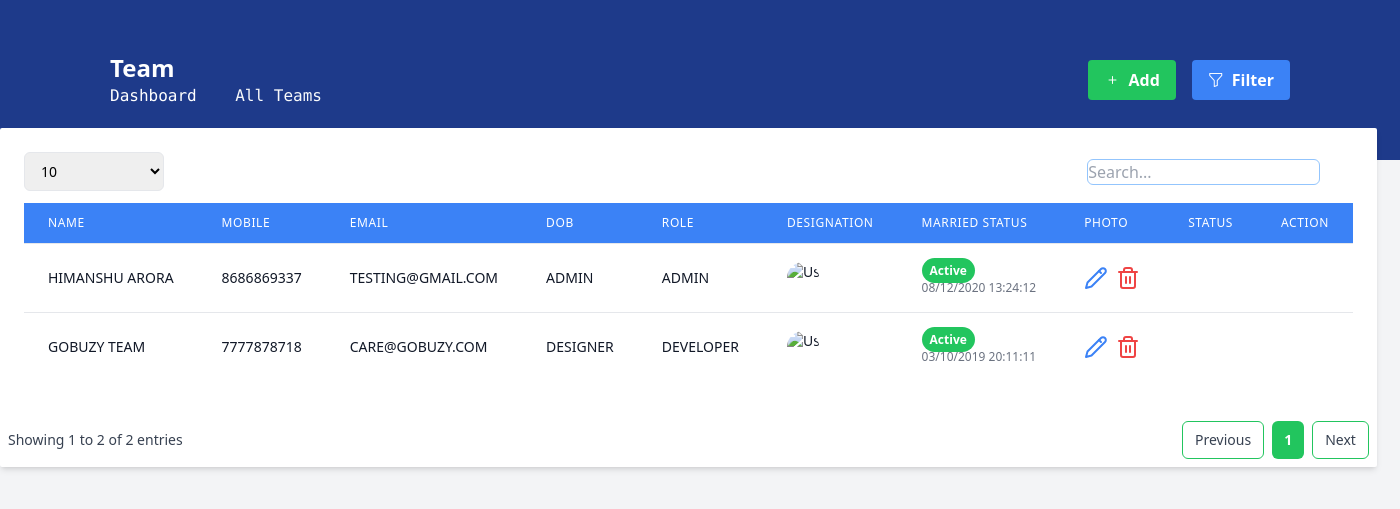
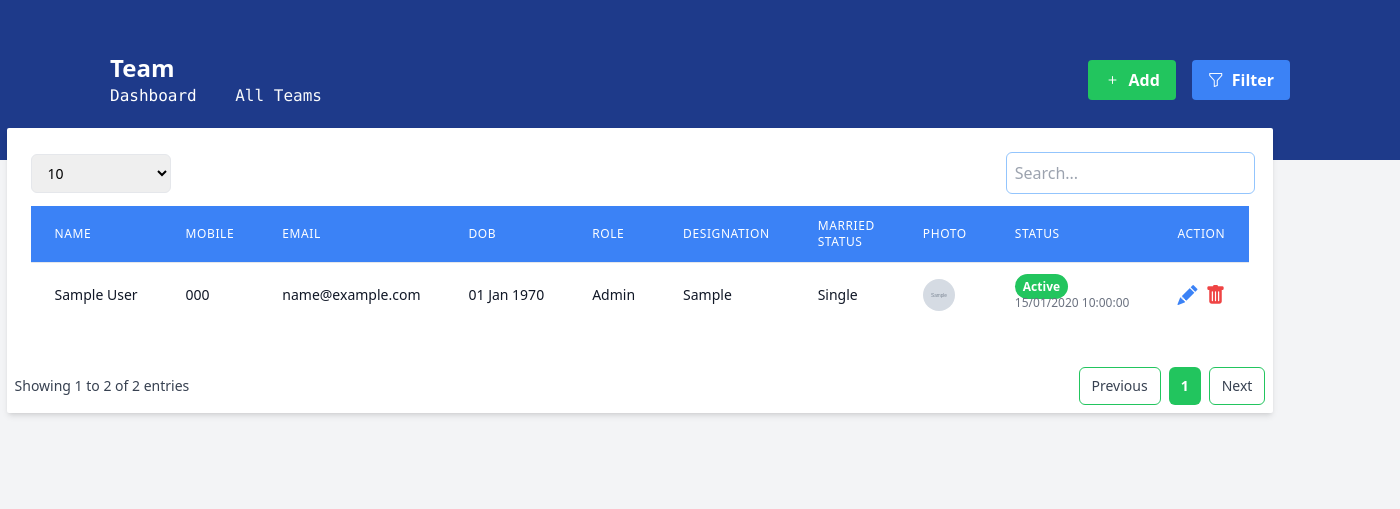
Before and after one commit to nabhinav-jain/atlanta-task, a PHP site: page / in a window 1400 px wide. Shown: the top 509 px of the page. Run offline with PHP 8.4, Linux system fonts and the light colour scheme; tables that the repository leaves empty or names only in its code hold one stand-in row (values such as "Sample post"); grey boxes marked "Sample" are stand-in pictures; some libraries are stand-ins or nearby versions.

Commit message:
added looped data

```diff
--- /dev/null
+++ b/dbconnect.php
@@ -0,0 +1,9 @@
+<?php
+
+$conn = new mysqli("localhost","root","","atlanta-task");
+
+if($conn->error){
+    exit("connection failed");
+}else{
+    echo "<script>console.log('success')</script>";
+}
--- a/index.php
+++ b/index.php
@@ -1,5 +1,9 @@
+<?php
+include('dbconnect.php');
+?>
 <!DOCTYPE html>
 <html lang="en">
+
 <head>
     <meta charset="UTF-8">
     <meta name="viewport" content="width=device-width, initial-scale=1.0">
@@ -9,13 +13,16 @@
     <link href="style.css" rel="stylesheet" />
 
 </head>
+
 <body class="bg-gray-100 font-inter">
     <div class="container  ">
 
-        <div class="flex justify-between items-center mb-8 bg-blue-900 header w-[100vw] h-[20vh] px-[5vw] z-{0}" >
+        <div class="flex justify-between items-center mb-8 bg-blue-900 header w-[100vw] h-[20vh] px-[5vw] z-{0}">
             <div class="flex flex-col text-white ml-[5vh]">
                 <h1 class="text-2xl font-semibold ">Team</h1>
-            <p><pre>Dashboard    <span class="text-gray-50" >All Teams</span> </pre></p>
+                <p>
+                <pre>Dashboard    <span class="text-gray-50" >All Teams</span> </pre>
+                </p>
             </div>
             <div class="flex gap-4 mr-[5vh]">
                 <button class="bg-green-500 hover:bg-green-700 text-white font-bold py-2 px-4 rounded flex items-center gap-2">
@@ -41,9 +48,11 @@
                             <option value="50">50</option>
                             <option value="100">100</option>
                         </select>
+
                     </div>
                     <div class="w-[20%]">
-                    <input type="text" placeholder="Search..." class=" border border-blue-300  rounded-md  outline-none ring-blue-500">
+                        <input type="text" placeholder="Search..." class="p-2 border border-blue-300  rounded-md  outline-none ring-blue-500">
+
                     </div>
                 </div>
 
@@ -64,57 +73,87 @@
                     </thead>
                     <tbody class="bg-white divide-y divide-gray-200">
                         <tr>
-                        <td class="px-6 py-4 whitespace-nowrap text-sm text-gray-900">HIMANSHU ARORA</td>
-                        <td class="px-6 py-4 whitespace-nowrap text-sm text-gray-900">8686869337</td>
-                        <td class="px-6 py-4 whitespace-nowrap text-sm text-gray-900">TESTING@GMAIL.COM</td>
-                        <td class="px-6 py-4 whitespace-nowrap text-sm text-gray-900">ADMIN</td>
-                        <td class="px-6 py-4 whitespace-nowrap text-sm text-gray-900">ADMIN</td>
+                            <?php
+                            $limit = $_REQUEST['limit']??'10';
+                            $sql = "select * from users limit $limit";
+                            $result = mysqli_query($conn, $sql);
+                            $fetched =[];
+                            while($row = mysqli_fetch_assoc($result)): ?>
+                                <tr class="bg-white">
+                                    <td class="px-6 py-4 whitespace-nowrap text-sm text-gray-900">
+                                        <?php echo htmlspecialchars($row['name'], ENT_QUOTES); ?>
+                                    </td>
+
+                                    <td class="px-6 py-4 whitespace-nowrap text-sm text-gray-900">
+                                        <?php echo htmlspecialchars($row['mobile_no'], ENT_QUOTES); ?>
+                                    </td>
+
+                                    <td class="px-6 py-4 whitespace-nowrap text-sm text-gray-900">
+                                        <?php echo htmlspecialchars($row['email'], ENT_QUOTES); ?>
+                                    </td>
+
+                                    <td class="px-6 py-4 whitespace-nowrap text-sm text-gray-900">
+                                        <?php echo date('d M Y', strtotime($row['dob'])); ?>
+                                    </td>
+
+                                    <td class="px-6 py-4 whitespace-nowrap text-sm text-gray-900">
+                                        <?php echo htmlspecialchars(ucfirst($row['role']), ENT_QUOTES); ?>
+                                    </td>
+
+                                    <td class="px-6 py-4 whitespace-nowrap text-sm text-gray-900">
+                                        <?php echo htmlspecialchars($row['designation'], ENT_QUOTES); ?>
+                                    </td>
+
+                                    <td class="px-6 py-4 whitespace-nowrap text-sm text-gray-900">
+                                        <?php
+                                            echo $row['marital_status'] === '1'
+                                                 ? 'Married'
+                                                 : 'Single';
+                                        ?>
+                                    </td>
+
+
                                     <td class="px-6 py-4 whitespace-nowrap text-sm text-gray-900">
                                         <div class="flex items-center">
-                                <img src="https://via.placeholder.com/40" alt="User Avatar" class="h-8 w-8 rounded-full">
+                                            <img
+                                                src="<?php echo htmlspecialchars($row['logo_path'], ENT_QUOTES); ?>"
+                                                alt="<?php echo htmlspecialchars($row['name'], ENT_QUOTES); ?>"
+                                                class="h-8 w-8 rounded-full"
+                                            >
                                         </div>
                                     </td>
+
+
                                     <td class="px-6 py-4 whitespace-nowrap text-sm text-gray-900">
-                            <span class="px-2 py-1 rounded-full bg-green-500 text-white text-xs font-semibold">Active</span>
-                             <div class="text-xs text-gray-500">08/12/2020 13:24:12</div>
+                                        <?php if($row['status'] === 'active'): ?>
+                                            <span class="px-2 py-1 rounded-full bg-green-500 text-white text-xs font-semibold">
+                                                Active
+                                            </span>
+                                        <?php else: ?>
+                                            <span class="px-2 py-1 rounded-full bg-red-500 text-white text-xs font-semibold">
+                                                Inactive
+                                            </span>
+                                        <?php endif; ?>
+
+                                        <div class="text-xs text-gray-500">
+                                            <?php echo date('d/m/Y H:i:s', strtotime($row['created_at'])); ?>
+                                        </div>
                                     </td>
                                     <td class="px-6 py-4 whitespace-nowrap text-sm text-gray-900">
                                         <div class="flex gap-2">
                                             <button class="text-blue-500 hover:text-blue-700">
-                                    <svg xmlns="http://www.w3.org/2000/svg" width="24" height="24" viewBox="0 0 24 24" fill="none" stroke="currentColor" stroke-width="2" stroke-linecap="round" stroke-linejoin="round" class="lucide lucide-pencil"><path d="M17 3a2.828 2.828 0 1 1 4 4L7.5 20.5L2 22l1.5-5.5L17 3z"/><path d="M15 5l2 2"/></svg>
+                                                <i class="bi bi-pencil-fill text-xl"></i>
                                             </button>
+
                                             <button class="text-red-500 hover:text-red-700">
-                                     <svg xmlns="http://www.w3.org/2000/svg" width="24" height="24" viewBox="0 0 24 24" fill="none" stroke="currentColor" stroke-width="2" stroke-linecap="round" stroke-linejoin="round" class="lucide lucide-trash-2"><path d="M3 6h18"/><path d="M19 6v14a2 2 0 0 1-2 2H7a2 2 0 0 1-2-2V6"/><path d="M8 6V4a2 2 0 0 1 2-2h4a2 2 0 0 1 2 2v2"/><line x1="10" x2="10" y1="11" y2="17"/><line x1="14" x2="14" y1="11" y2="17"/></svg>
+                                                <i class="bi bi-trash-fill text-xl"></i>
                                             </button>
                                         </div>
                                     </td>
                                 </tr>
-                    <tr>
-                        <td class="px-6 py-4 whitespace-nowrap text-sm text-gray-900">GOBUZY TEAM</td>
-                        <td class="px-6 py-4 whitespace-nowrap text-sm text-gray-900">7777878718</td>
-                        <td class="px-6 py-4 whitespace-nowrap text-sm text-gray-900">CARE@GOBUZY.COM</td>
-                        <td class="px-6 py-4 whitespace-nowrap text-sm text-gray-900">DESIGNER</td>
-                        <td class="px-6 py-4 whitespace-nowrap text-sm text-gray-900">DEVELOPER</td>
-                         <td class="px-6 py-4 whitespace-nowrap text-sm text-gray-900">
-                            <div class="flex items-center">
-                                 <img src="https://via.placeholder.com/40" alt="User Avatar" class="h-8 w-8 rounded-full">
-                            </div>
-                        </td>
-                        <td class="px-6 py-4 whitespace-nowrap text-sm text-gray-900">
-                            <span class="px-2 py-1 rounded-full bg-green-500 text-white text-xs font-semibold">Active</span>
-                            <div class="text-xs text-gray-500">03/10/2019 20:11:11</div>
-                        </td>
-                        <td class="px-6 py-4 whitespace-nowrap text-sm text-gray-900">
-                            <div class="flex gap-2">
-                                <button class="text-blue-500 hover:text-blue-700">
-                                     <svg xmlns="http://www.w3.org/2000/svg" width="24" height="24" viewBox="0 0 24 24" fill="none" stroke="currentColor" stroke-width="2" stroke-linecap="round" stroke-linejoin="round" class="lucide lucide-pencil"><path d="M17 3a2.828 2.828 0 1 1 4 4L7.5 20.5L2 22l1.5-5.5L17 3z"/><path d="M15 5l2 2"/></svg>
-                                </button>
-                                <button class="text-red-500 hover:text-red-700">
-                                    <svg xmlns="http://www.w3.org/2000/svg" width="24" height="24" viewBox="0 0 24 24" fill="none" stroke="currentColor" stroke-width="2" stroke-linecap="round" stroke-linejoin="round" class="lucide lucide-trash-2"><path d="M3 6h18"/><path d="M19 6v14a2 2 0 0 1-2 2H7a2 2 0 0 1-2-2V6"/><path d="M8 6V4a2 2 0 0 1 2-2h4a2 2 0 0 1 2 2v2"/><line x1="10" x2="10" y1="11" y2="17"/><line x1="14" x2="14" y1="11" y2="17"/></svg>
-                                </button>
-                            </div>
-                        </td>
-                    </tr>
+                                <?php endwhile; ?>
+
+
                     </tbody>
                 </table>
             </div>
@@ -130,4 +169,5 @@
     </div>
 
 </body>
+
 </html>
--- a/style.css
+++ b/style.css
@@ -5,6 +5,7 @@
 
 }
 
-.header{
-    width: 100vw;
-}
+/* select{
+    appearance: none;
+    can add double arrow here
+} */
```
Lines whose indentation alone changed are shown as unchanged.
